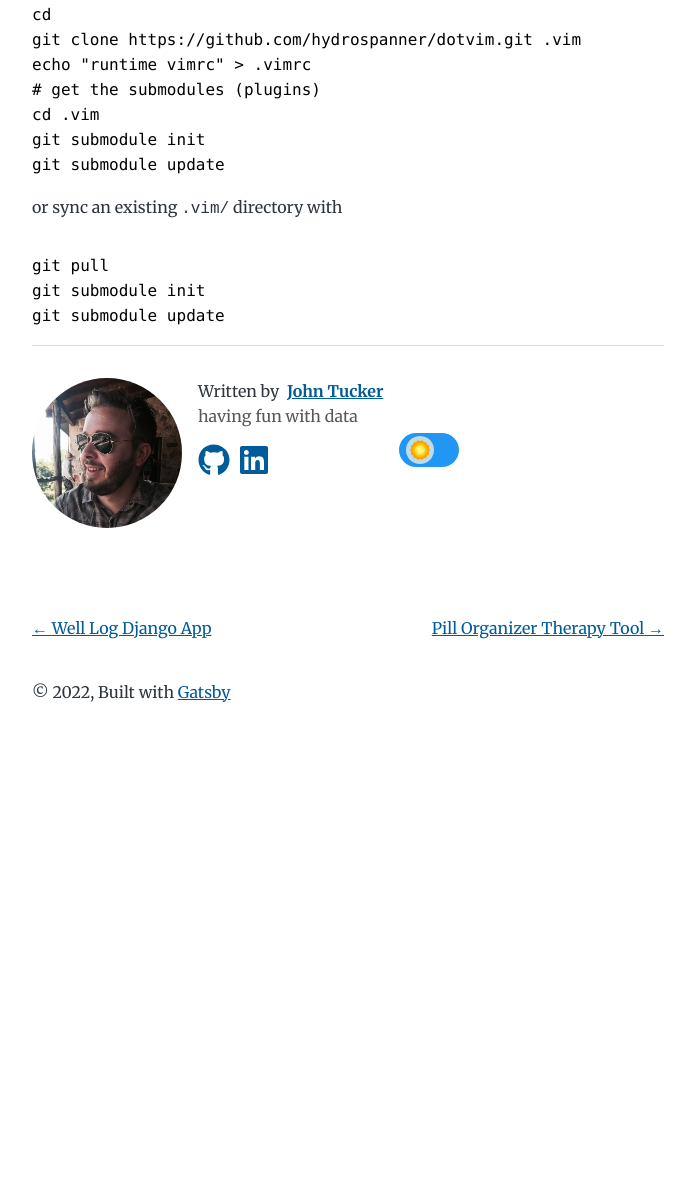
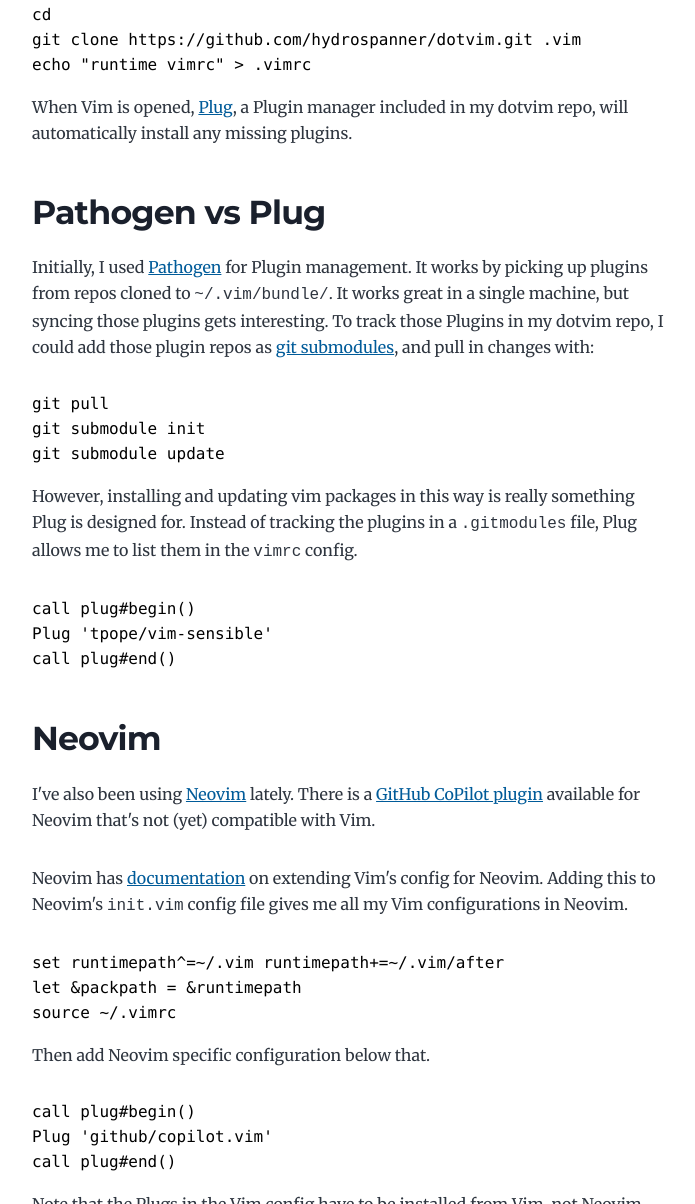
Before and after one commit to hydrospanner/jt-must-code, a Gatsby site: page /2021-10-24-vim-config/ in a window 1280 px wide. Shown: the part 1596-2800 px from the top of the page, without its empty margins (292-987 px from the left). Before the commit the page ends 2364 px from the top, so only its background shows below. Built offline with nearby package versions, Linux system fonts and the light colour scheme; Gatsby itself is replaced by a stand-in of ours; some packages are replaced by stand-ins of ours; code samples lack their colours.

Commit message:
Update with my change to Plug/Neovim

````diff
--- a/content/blog/2021-10-24-vim-config/index.md
+++ b/content/blog/2021-10-24-vim-config/index.md
@@ -4,7 +4,7 @@ date: "2021-10-24T22:12:03.284Z"
 description: "you'll wonder why you wern't already doing it"
 ---
 
-I've used Vim as my main text editor for about the last two years.
+I've used Vim as my main text editor since 2019.
 I love having my entire workflow in the terminal.
 Vim is highly configurable, I feel like I have full control of its UI, and behavior.
 
@@ -33,16 +33,56 @@ By version controlling everything, I can setup a new machine with
 cd
 git clone https://github.com/hydrospanner/dotvim.git .vim
 echo "runtime vimrc" > .vimrc
-# get the submodules (plugins)
-cd .vim
-git submodule init
-git submodule update
 ```
 
-or sync an existing `.vim/` directory with
+When Vim is opened, [Plug](https://github.com/junegunn/vim-plug), a Plugin manager
+included in my dotvim repo,
+will automatically install any missing plugins.
+
+## Pathogen vs Plug
+
+Initially, I used [Pathogen](https://github.com/tpope/vim-pathogen) for Plugin management.
+It works by picking up plugins from repos cloned to `~/.vim/bundle/`.
+It works great in a single machine, but syncing those plugins gets interesting.
+To track those Plugins in my dotvim repo, I could add those plugin repos as
+[git submodules](https://git-scm.com/book/en/v2/Git-Tools-Submodules), and pull in changes with:
 
 ```shell
 git pull
 git submodule init
 git submodule update
 ```
+
+However, installing and updating vim packages in this way is really something Plug is designed for.
+Instead of tracking the plugins in a `.gitmodules` file, Plug allows me to list them in the `vimrc` config.
+
+```vim
+call plug#begin()
+Plug 'tpope/vim-sensible'
+call plug#end()
+```
+
+## Neovim
+
+I've also been using [Neovim](https://neovim.io/) lately.
+There is a [GitHub CoPilot plugin](https://github.com/github/copilot.vim) available for Neovim that's not (yet) compatible with Vim.
+
+Neovim has [documentation](https://neovim.io/doc/user/nvim.html#nvim-from-vim)
+on extending Vim's config for Neovim.
+Adding this to Neovim's `init.vim` config file gives me all my Vim configurations in Neovim.
+
+```vim
+set runtimepath^=~/.vim runtimepath+=~/.vim/after
+let &packpath = &runtimepath
+source ~/.vimrc
+```
+
+Then add Neovim specific configuration below that.
+
+```vim
+call plug#begin()
+Plug 'github/copilot.vim'
+call plug#end()
+```
+
+Note that the Plugs in the Vim config have to be installed from Vim, not Neovim.
````
